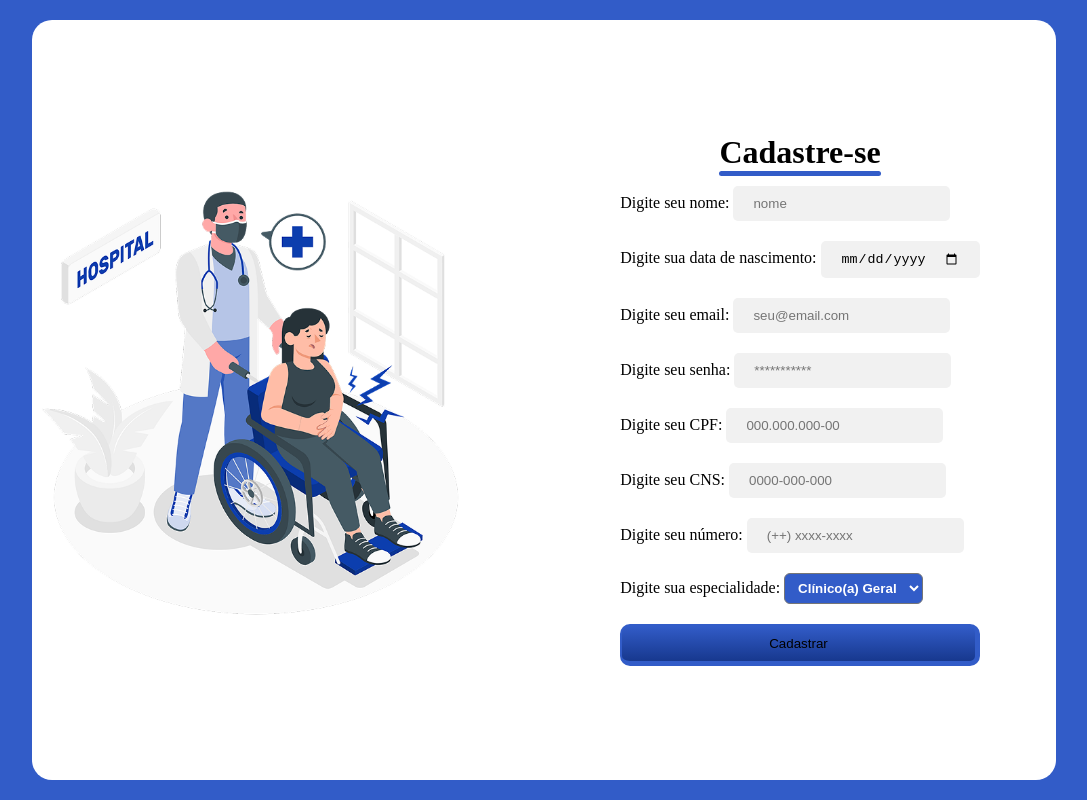
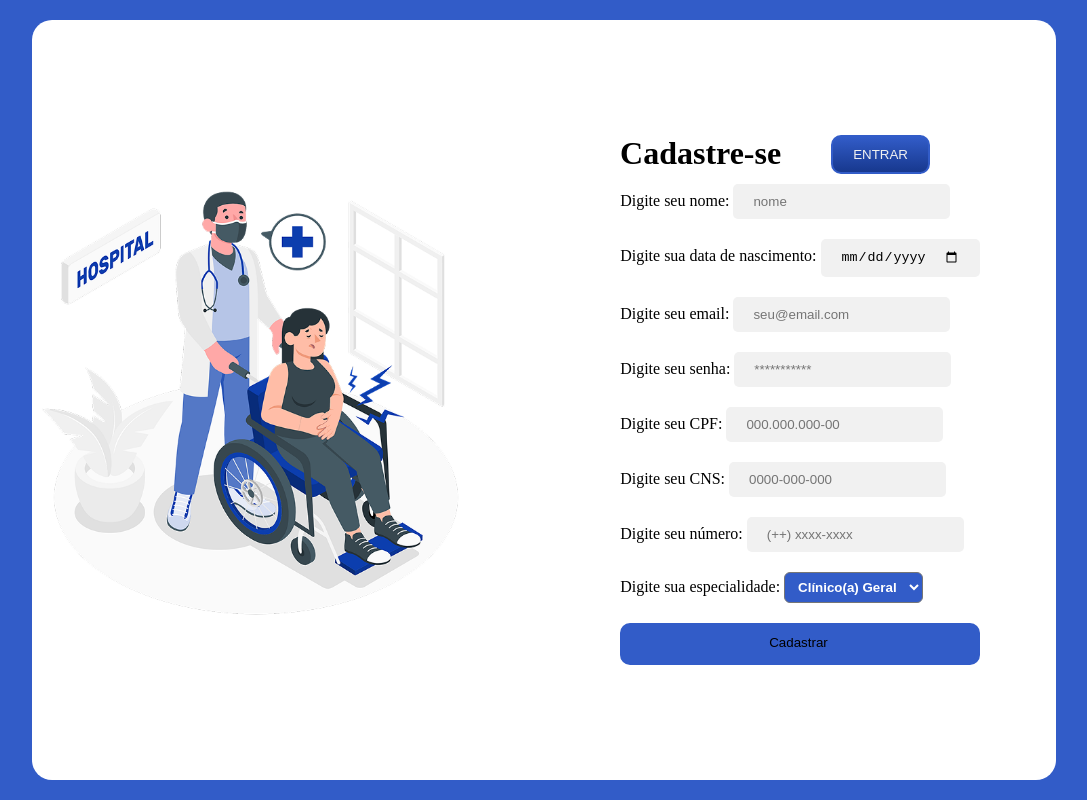
Before and after one commit to Ronaldo-Correia/trabalhoWeb, a plain HTML site: page index.html in a window 1280 px wide. Shown: the whole page, without its empty margins (96-1183 px from the left). Drawn offline with Linux system fonts and the light colour scheme.

Commit message:
18/02 21:08

```diff
--- a/assets/styles/style.css
+++ b/assets/styles/style.css
@@ -72,11 +72,31 @@ select {
     color: #fff;
 }
 
-button{
+.btn-cadastro{
     padding: 10px 20px;
-    background-image: linear-gradient(#325CC8, #17388e);
+    background-color: #325CC8;
     border: solid 2px #325CC8;
     border-right-width: 5px;
     border-bottom-width:5px ;
     border-radius: 10px;
+    margin-bottom: 20px;
 }
+.title{
+    display: flex;
+    justify-content: space-between;
+    gap: 50px;
+    margin-top: 20px;
+
+}
+
+.btn-entrar{
+    padding: 10px 20px;
+    background-image: linear-gradient(#325CC8, #17388e);
+    border: solid 2px #325CC8;
+    border-radius: 10px;
+}
+a{
+    text-decoration: none;
+    color: #f1f1f1;
+    text-transform: uppercase;
+}
--- a/index.html
+++ b/index.html
@@ -16,6 +16,7 @@
 
             <div class="title">
                 <h1>Cadastre-se</h1>
+                <button class="btn-entrar"><a href="login.html">Entrar</a></button>
                 <div class="barra"></div>
             </div>
 
@@ -88,7 +89,7 @@
                         </option>
                     </select>
                 </div>
-                <button>
+                <button class="btn-cadastro">
                     Cadastrar
                 </button>
             </form>
```
Also changed, not shown: login.html (added, +11 -0 lines), home.html (added).
